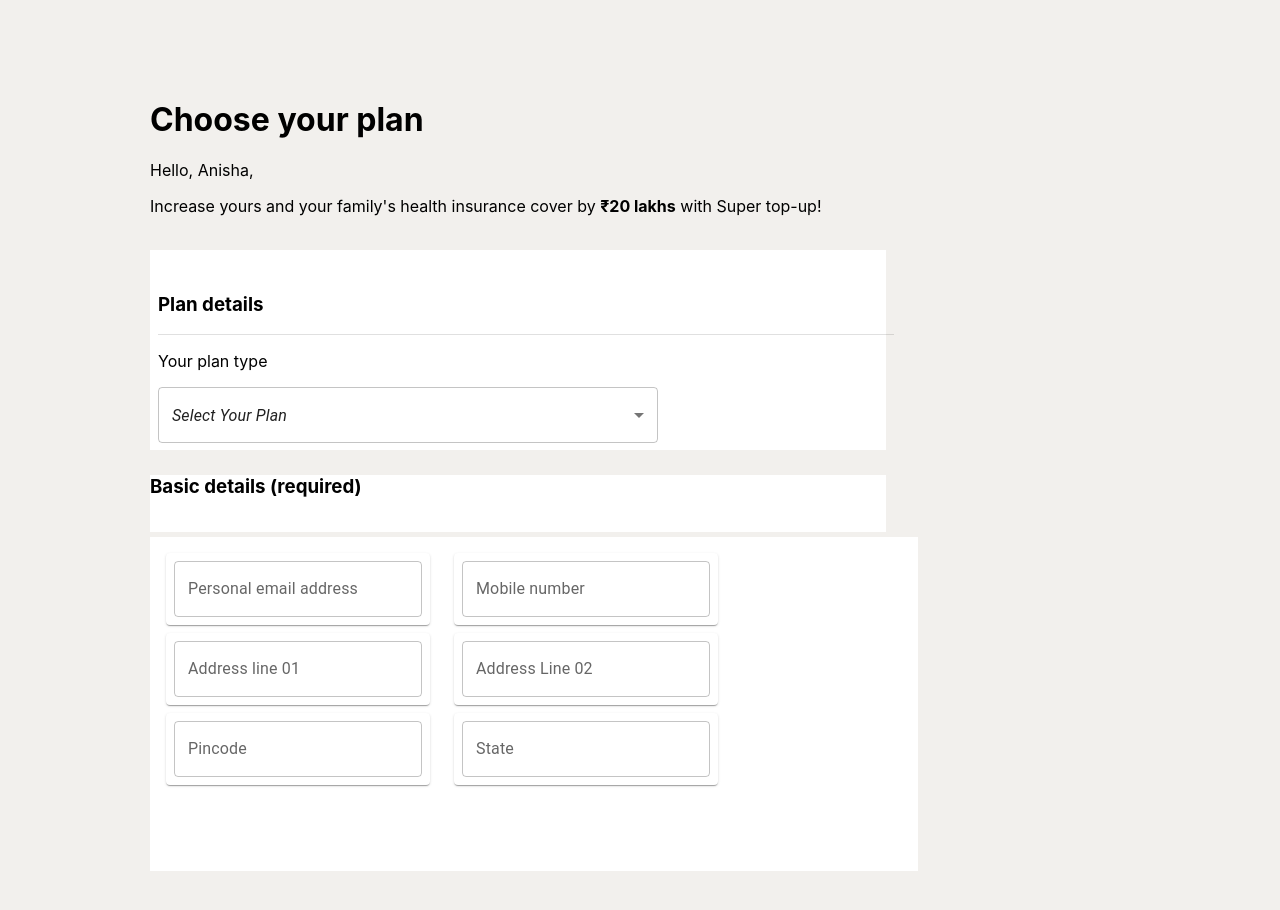
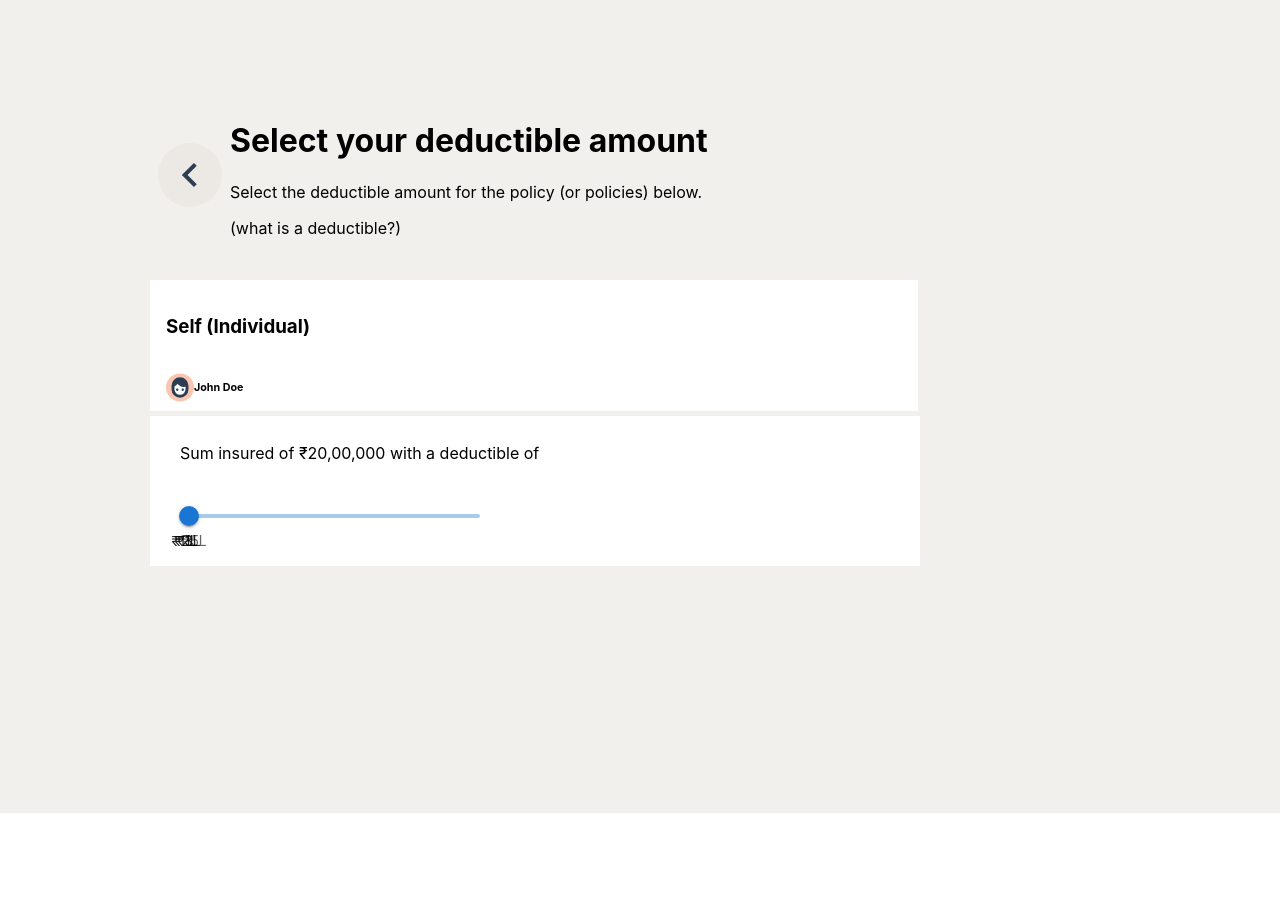
Before and after one commit to GoyalAnuj973/plum_assgn, a React (Create React App) app: page / in a window 1280 px wide. Shown: the top 910 px of the page. After the commit the page ends 813 px from the top, so only its background shows below. Built offline with nearby package versions, Linux system fonts and the light colour scheme.

Commit message:
plan selection screen

```diff
--- a/src/App.tsx
+++ b/src/App.tsx
@@ -1,12 +1,14 @@
 import React from 'react';
 import './App.css';
 import Form from './Screens/FormScreen';
+import Package from './Screens/PackageScreen';
 // import FormPreview from './Components/formpreview';
 
 function App() {
   return (
     <div className="App">
-      <Form />
+      {/* <Form /> */}
+      <Package />
     </div>
   );
 }
--- /dev/null
+++ b/src/Screens/PackageScreen/index.css
@@ -0,0 +1,63 @@
+.screen-2-content {
+  display: flex;
+  flex-direction: row;
+}
+.info-about-page {
+  display: flex;
+  flex-direction: row;
+  width: 736px;
+  height: 150px;
+  margin-top: 100px;
+  margin-left: 150px;
+}
+.plan-person {
+  display: flex;
+  flex-direction: column;
+  width: 736px;
+  height: 99px;
+  margin-top: 30px;
+  margin-left: 150px;
+  background-color: #ffffff;
+  justify-content: space-around;
+  padding: 16px;
+}
+.person {
+  display: flex;
+  flex-direction: row;
+}
+.plans-selection {
+  width: 770px;
+  height: 150px;
+  margin-top: 5px;
+  margin-left: 150px;
+  background-color: #ffffff;
+  display: flex;
+  flex-direction: column;
+  justify-content: space-around;
+  padding: 24px, 16px, 24px, 16px;
+}
+.sums {
+  margin-left: 30px;
+}
+.slider {
+  margin-left: 30px;
+}
+.side-form-preview {
+  width: 352px;
+  height: 415px;
+  margin-top: 100px;
+  margin-left: 400px;
+  border-radius: 10px;
+  background-color: #ffffff;
+  justify-content: baseline;
+}
+.MuiButton-root.next-button {
+  width: 320px;
+  height: 47px;
+  margin-top: 200px;
+  margin-left: 1450px;
+  border-radius: 6px;
+  padding: 12px, 20px, 12px, 20px;
+  background-color: #e06358;
+  color: #ffffff;
+}
--- a/src/Screens/PackageScreen/index.tsx
+++ b/src/Screens/PackageScreen/index.tsx
@@ -1,7 +1,95 @@
 import * as React from "react";
+import Box from "@mui/material/Box";
+import Slider from "@mui/material/Slider";
+import FormPreview from "../../Components/formpreview";
+import Button from "@mui/material/Button";
+import BackButton from "../../assets/BackButton.svg";
+import "./index.css";
+import Husband from "../../assets/Husband-Filled.svg";
 
-function Package(){
+const marks = [
+  {
+    value: 1,
+    label: "₹1L",
+  },
+  {
+    value: 2,
+    label: "₹2L",
+  },
+  {
+    value: 3,
+    label: "₹3L",
+  },
+  {
+    value: 5,
+    label: "₹5L",
+  },
+];
 
+function valuetext(value: number) {
+  return `₹${value}L`;
+}
+
+function valueLabelFormat(value: number) {
+  return marks.findIndex((mark) => mark.value === value) + 1;
+}
+
+function Package() {
+  return (
+    <div className="screen-2">
+      <div className="screen-2-content">
+        <div className="package-and-info">
+          <div className="info-about-page">
+            <Button>
+              <img src={BackButton} />
+            </Button>
+            <div className="information-on-page">
+              <h1>Select your deductible amount</h1>
+
+              <p>
+                Select the deductible amount for the policy (or policies) below.
+              </p>
+              <p>(what is a deductible?)</p>
+            </div>
+          </div>
+          <div className="plan-person">
+            <h3>
+              <b>Self (Individual)</b>
+            </h3>
+            <div className="person">
+              <img src={Husband} />
+              <h6>
+                <b>John Doe</b>
+              </h6>
+            </div>
+          </div>
+          <div className="plans-selection">
+            <div className="sums">
+              <p>Sum insured of ₹20,00,000 with a deductible of {}</p>
+            </div>
+            <Box className="slider" sx={{ width: 300 }}>
+              <Slider
+                aria-label="Restricted values"
+                defaultValue={3}
+                valueLabelFormat={valueLabelFormat}
+                getAriaValueText={valuetext}
+                step={4}
+                valueLabelDisplay="auto"
+                marks={marks}
+              />
+            </Box>
+          </div>
+        </div>
+        <div className="side-form-preview">
+          <FormPreview />
+        </div>
+      </div>
+      <Button className="next-button" type="submit">
+        {/* disabled={!formIsValid()} */}
+        Next
+      </Button>
+    </div>
+  );
 }
 
 export default Package;
```
Also changed, not shown: src/Screens/PackageScreen/index.scss (deleted), src/assets/BackButton.svg (added), src/assets/Husband-Filled.svg (added).
